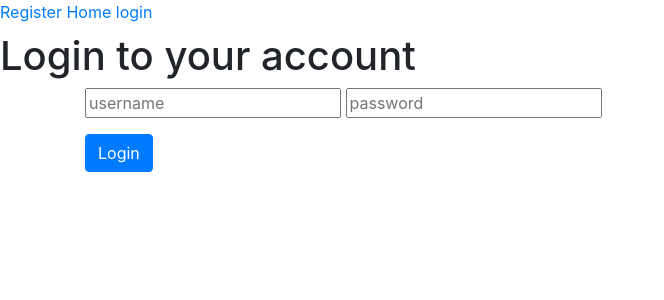
After one commit to cricketthomas/cs50w, a Flask app: page /login in a window 1280 px wide. The commit adds this page. Shown: the top 300 px of the page, without its empty margins (0-664 px from the left). Run offline with Flask 2, Linux system fonts and the light colour scheme; some libraries are stand-ins or nearby versions.

Commit message:
starting loginsystem

```diff
--- a/project1/application.py
+++ b/project1/application.py
@@ -24,17 +24,17 @@ db = scoped_session(sessionmaker(bind=engine))
 def index():
     return render_template("landing.html")
 
+
+#creating an account
 @app.route("/register", methods=["POST","GET"])
 def register():
     return render_template("register.html")
 
 @app.route('/registered', methods=["POST"])
 def registered():
-    username = request.form.get("username")
+    session['username'] = request.form.get("username")
+    username = session['username']
     password = request.form.get("password")
-
-
-
     try:
         db.execute("INSERT INTO users (username, password) VALUES (:username, :password)",
             {"username": username, "password": password})
@@ -43,4 +43,27 @@ def registered():
     except:
         return render_template("error.html", message="Error: username in use.")
 
+#loggin in to an account
+@app.route("/login", methods=["POST","GET"])
+def login():
+    return render_template("login.html")
+
+@app.route("/loggedin", methods=["POST","GET"])
+def loggedin():
+
+    username = request.form.get("username")
+    password = request.form.get("password")
+    if request.method == 'POST':
+        session['username'] = request.form['username']
+    return 'loggedin'+ session['username']
+
+
+
+
+@app.route('/logout')
+def logout():
+   # remove the username from the session if it is there
+   session.pop('username', None)
+   return render_template('landing.html',message='bye')
+
     #db.execute('CREATE TABLE users (username VARCHAR PRIMARY KEY, password VARCHAR NOT NULL)')
--- a/project1/templates/landing.html
+++ b/project1/templates/landing.html
@@ -6,5 +6,5 @@
 
 {% block body %}
 <h1>Book Review application</h1>
-
+<h1>{{message}}</h1>
 {% endblock %}
--- a/project1/templates/layout.html
+++ b/project1/templates/layout.html
@@ -15,6 +15,8 @@
   <div>
     <a href="{{ url_for('register') }}">Register</a>
     <a href="{{ url_for('index') }}">Home</a>
+    <a href="{{ url_for('login') }}">login</a>
+
   </div>
   <h1>
     {% block heading%}
--- /dev/null
+++ b/project1/templates/login.html
@@ -0,0 +1,23 @@
+{% extends "layout.html" %}
+
+{% block title %}
+Login
+{% endblock %}
+
+{% block heading %}
+<h1>Login to your account</h1>
+
+{% endblock %}
+
+{% block body %}
+
+<form action="{{ url_for('loggedin') }}" method="POST">
+    <div class="form-group">
+        <input class="input" name="username" placeholder="username">
+        <input class="input" name="password" type="password" placeholder="password">
+    </div>
+    <div class="form-group">
+        <button class="btn btn-primary">Login</button>
+    </div>
+</form>
+{% endblock %}
```
Also changed, not shown: project1/templates/success.html (added, +11 -0 lines), 1 other file.
